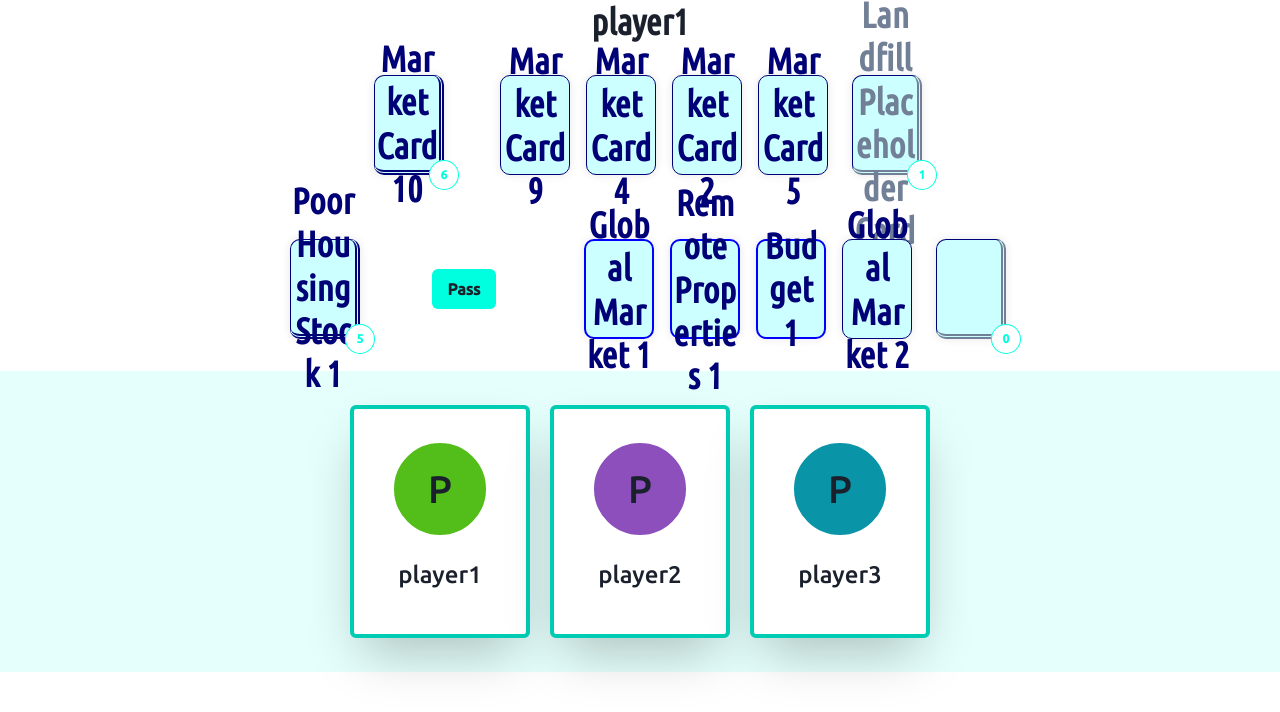
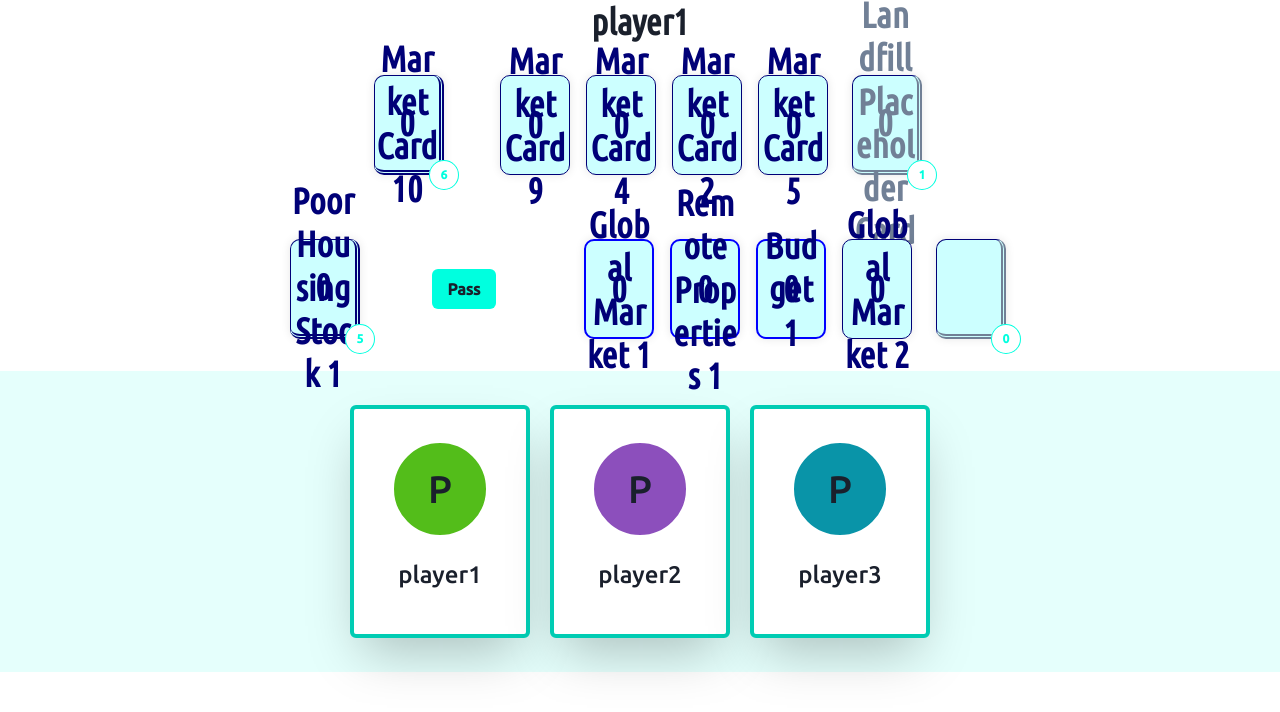
Before and after one commit to FranciscoRossoR/carbon_test, a Next.js app: page / in a window 1280 px wide. Both pictures are taken after a click on the button "Start". Shown: the top 712 px of the page. Built offline with nearby package versions, Linux system fonts and the light colour scheme.

Commit message:
feat: add cost attribute to cards

```diff
--- a/src/components/PlayingCard.tsx
+++ b/src/components/PlayingCard.tsx
@@ -7,7 +7,7 @@ type ICardProps = ICard & ThemingProps & BoxProps & { hasCardActionProps?: boole
 
 const PlayingCard = (props: ICardProps) => {
 
-    const { name, size, variant, sx, onClick, hasCardActionProps, marketCardProps,  ...boxProps } = props
+    const { name, cost, size, variant, sx, onClick, hasCardActionProps, marketCardProps,  ...boxProps } = props
 
     // Build the card style from the particular app style (styles), general card style
     const PlayingCardStyle = useStyleConfig('PlayingCard', { size, variant })
@@ -49,6 +49,7 @@ const PlayingCard = (props: ICardProps) => {
 
     return (
         <Box sx={boxStyle} onClick={onClick} {...boxProps}>
+            <Heading sx={textStyle}>{cost}</Heading>
             <Heading sx={textStyle}>{name}</Heading>
         </Box>
     )
--- a/src/components/layout/DrawPanel.tsx
+++ b/src/components/layout/DrawPanel.tsx
@@ -61,7 +61,7 @@ export default observer (class DrawPanel extends React.Component<IDrawPanelProps
                 <Center>
                     <HStack>
                         <Box m="1em" position="relative" w={deckWidth}>
-                            <PlayingCard sx={deckStyle} name={drawDeckCard?.name}/>
+                            <PlayingCard sx={deckStyle} name={drawDeckCard?.name} cost={drawDeckCard?.cost}/>
                             <Badge variant="outline" colorScheme="brand" sx={badgeStyle}>{drawDeckSize}</Badge>
                         </Box>
                         <Center w='10em'>
@@ -78,13 +78,13 @@ export default observer (class DrawPanel extends React.Component<IDrawPanelProps
                                 return (
                                     <React.Fragment key={c._uid}>
                                         <Spacer w="1em" />
-                                        <PlayingCard name={c.name} hasCardActionProps={c.hasCardAction} onClick={handleCardClick} />
+                                        <PlayingCard name={c.name} cost={c.cost} hasCardActionProps={c.hasCardAction} onClick={handleCardClick} />
                                     </React.Fragment>
                                 )
                             })}
                         </HStack>
                         <Box m="1em" position="relative" w={deckWidth}>
-                            <PlayingCard sx={deckStyle} name={recyclePileCard?.name} color="gray.500"/>
+                            <PlayingCard sx={deckStyle} name={recyclePileCard?.name} cost={recyclePileCard?.cost} color="gray.500"/>
                             <Badge variant="outline" colorScheme="brand" sx={badgeStyle}>{recyclePileSize}</Badge>
                         </Box>
                     </HStack>
--- a/src/components/layout/MarketPanel.tsx
+++ b/src/components/layout/MarketPanel.tsx
@@ -52,7 +52,7 @@ export default observer(class MarketPanel extends React.Component<IMarketPanelPr
                 <Center>
                     <HStack>
                         <Box m="1em" position="relative" w={deckWidth}>
-                            <PlayingCard sx={deckStyle} name={marketDeckCard?.name} />
+                            <PlayingCard sx={deckStyle} name={marketDeckCard?.name} cost={marketDeckCard?.cost}/>
                             <Badge variant="outline" colorScheme="brand" sx={badgeStyle}>{marketDeckSize}</Badge>
                         </Box>
                         <HStack p="1em" spacing="0">
@@ -63,13 +63,13 @@ export default observer(class MarketPanel extends React.Component<IMarketPanelPr
                                 return (
                                     <React.Fragment key={c._uid}>
                                         <Spacer w="1em" />
-                                        <PlayingCard name={c.name} marketCardProps={true} onClick={handleCardClick} />
+                                        <PlayingCard name={c.name} cost={c.cost} marketCardProps={true} onClick={handleCardClick} />
                                     </React.Fragment>
                                 )
                             })}
                         </HStack>
                         <Box m="1em" position="relative" w={deckWidth}>
-                            <PlayingCard sx={deckStyle} name={landfillPileCard?.name} color="gray.500" />
+                            <PlayingCard sx={deckStyle} name={landfillPileCard?.name} cost={landfillPileCard?.cost} color="gray.500" />
                             <Badge variant="outline" colorScheme="brand" sx={badgeStyle}>{landfillPileSize}</Badge>
                         </Box>
                     </HStack>
--- a/src/entities/carboncityzero/carbonCityZeroCard.ts
+++ b/src/entities/carboncityzero/carbonCityZeroCard.ts
@@ -5,12 +5,13 @@ export class CarbonCityZeroCard extends Card {
 
     hasCardAction: boolean
     cardAction?: () => void
+    cost: number
 
-    public constructor(name: string, hasAction: boolean = false, cardAction?: () => void) {
+    public constructor(name: string, hasAction: boolean = false, cardAction?: () => void, cost: number = 0) {
         super(name)
         this.hasCardAction = hasAction
-        // PLACEHOLDER
-        if (this.hasCardAction) {this.cardAction = () => {alert("ACTION")}}
+        if (this.hasCardAction) {this.cardAction = () => {alert("ACTION")}} // PLACEHOLDER
+        this.cost = cost
 
         makeObservable(this, {
             hasCardAction: observable,
--- a/src/entities/carboncityzero/carbonCityZeroState.ts
+++ b/src/entities/carboncityzero/carbonCityZeroState.ts
@@ -22,7 +22,7 @@ export default class CarbonCityZeroState extends GameState {
         gameElements = []
         super(1, 4, players ? players : [], gameElements, status, complexAnalyst)
         const cards = [
-                    new CarbonCityZeroCard("Market Card 1", true),
+                    new CarbonCityZeroCard("Market Card 1", true, undefined, 5),
                     new CarbonCityZeroCard("Market Card 2"),
                     new CarbonCityZeroCard("Market Card 3", true),
                     new CarbonCityZeroCard("Market Card 4"),
```
